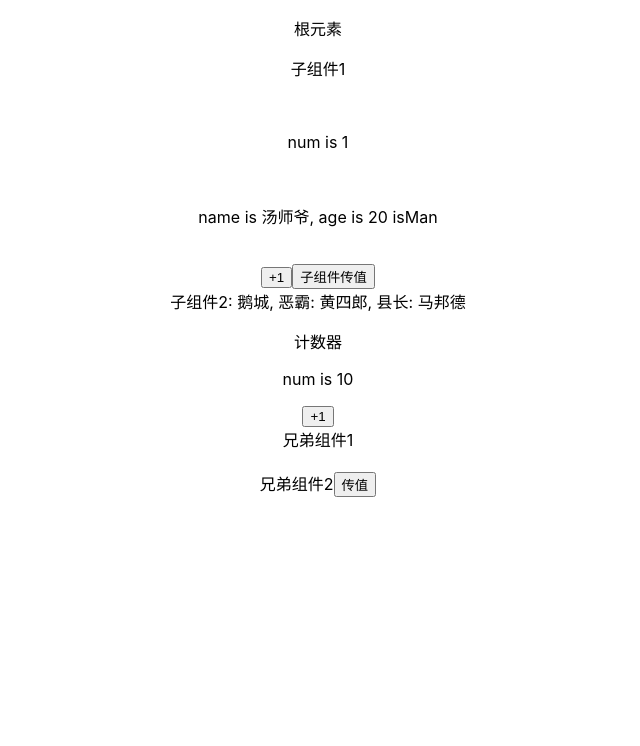
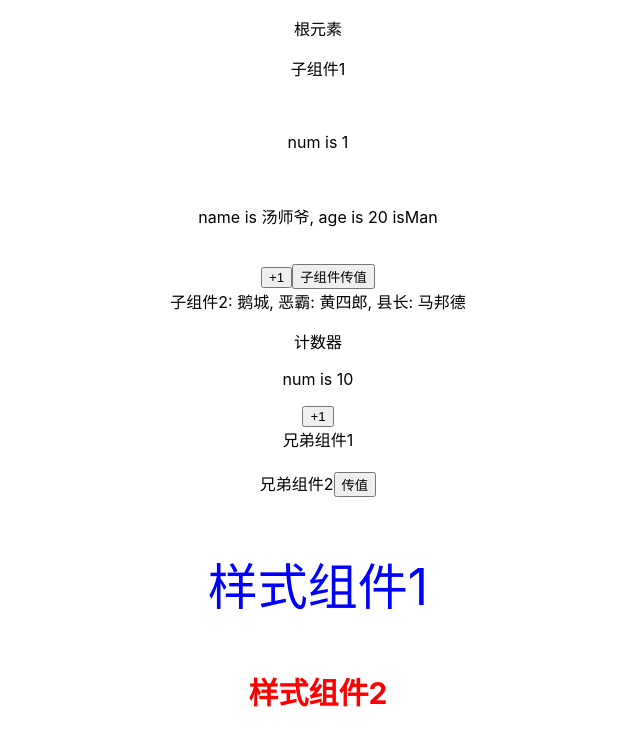
Before and after one commit to Jux1nCc/react, a React (Create React App) app: page / in a window 1280 px wide. Shown: the top 746 px of the page, without its empty margins (322-962 px from the left). Built offline with nearby package versions, Linux system fonts and the light colour scheme.

Commit message:
私有样式

```diff
--- a/src/App.js
+++ b/src/App.js
@@ -5,6 +5,8 @@ import IndexPage from './components/index-page'
 import SunPage from './components/sun-page'
 import CountPage from './components/count-page'
 import Index from './components/brother/index'
+import Style1 from './components/style/style1'
+import Style2 from './components/style/style2'
 
 // function App () {
 //   return (
@@ -69,6 +71,8 @@ class App extends React.Component {
         ></SunPage>
         <CountPage num={10} callBack={this.getCount}></CountPage>
         <Index></Index>
+        <Style1></Style1>
+        <Style2></Style2>
       </div>
     )
   }
--- a/src/components/brother/brother1.jsx
+++ b/src/components/brother/brother1.jsx
@@ -2,8 +2,10 @@ import React, { Component } from 'react'
 import EventBus from '../../tools/bus'
 
 export default class Brother1 extends Component {
+  // 生命周期 mounted()
   componentDidMount(){
     console.log('componentDidMount');
+
     EventBus.on('myEvents',data=>{
       console.log(data);
     })
--- /dev/null
+++ b/src/components/style/style1.jsx
@@ -0,0 +1,13 @@
+import React, { Component } from 'react'
+import Style from './style1.module.css'
+
+export default class style1 extends Component {
+  render() {
+    return (
+      <div>
+        {/* <p style={{fontSize:'30px',color:'red',fontWeight:700}}>样式组件1</p> */}
+        <p className={Style.text}>样式组件1</p>
+      </div>
+    )
+  }
+}
--- /dev/null
+++ b/src/components/style/style1.module.css
@@ -0,0 +1,4 @@
+.text {
+  font-size: 50px;
+  color: blue;
+}
--- /dev/null
+++ b/src/components/style/style2.jsx
@@ -0,0 +1,13 @@
+import React, { Component } from 'react'
+import Style from './style2.module.css'
+
+export default class style2 extends Component {
+  render() {
+    return (
+      <div>
+        {/* <p style={{fontSize:'50px',color:'blue'}}>样式组件2</p> */}
+        <p className={Style.text}>样式组件2</p>
+      </div>
+    )
+  }
+}
--- /dev/null
+++ b/src/components/style/style2.module.css
@@ -0,0 +1,5 @@
+.text {
+  font-size: 30px;
+  color: red;
+  font-weight: 700;
+}
```
